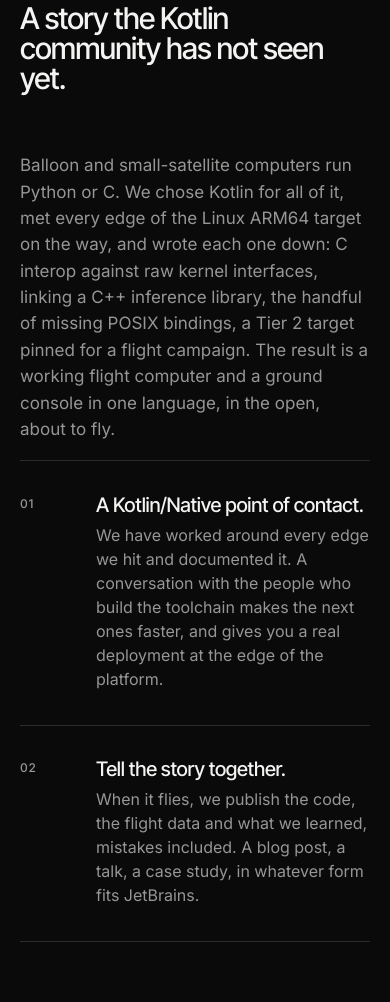
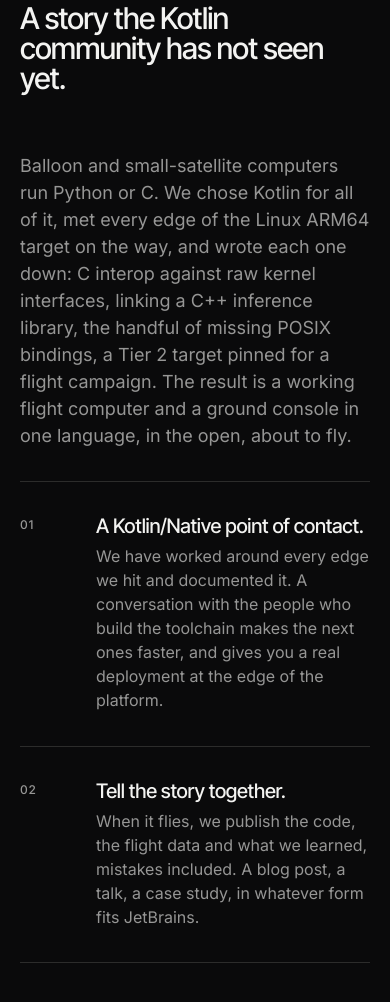
Before and after one commit to developerchunk/BosconSpace-web, a plain HTML site: page jetbrains.html in a window 390 px wide. Shown: the part 9248-10250 px from the top of the page. Drawn offline with nearby package versions, Linux system fonts and the light colour scheme.

Commit message:
JetBrains pitch section spans the full width: lede left, the two asks right; stacks under 960px

```diff
--- a/jetbrains.html
+++ b/jetbrains.html
@@ -26,11 +26,11 @@
     .facts .label { margin: 0; }
     @media (max-width: 960px) { .facts { grid-template-columns: repeat(2, 1fr); } }
     @media (max-width: 560px) { .facts { grid-template-columns: 1fr; } }
-    .asks { list-style: none; margin: 0; padding: 0; max-width: 820px; }
+    .asks { list-style: none; margin: 0; padding: 0; }
     .asks li { padding: clamp(24px, 4vh, 40px) 0; border-top: 1px solid var(--rule); display: grid; grid-template-columns: 56px 1fr; gap: 20px; }
     .asks li:last-child { border-bottom: 1px solid var(--rule); }
     .asks h3 { margin: 0 0 8px; font-family: var(--head); font-weight: 500; font-size: clamp(20px, 2.4vw, 28px); letter-spacing: -0.015em; }
-    .asks p { margin: 0; color: var(--fg-dim); max-width: 60ch; }
+    .asks p { margin: 0; color: var(--fg-dim); }
     .links { list-style: none; margin: 0; padding: 0; max-width: 820px; }
     .links li { border-top: 1px solid var(--rule); }
     .links li:last-child { border-bottom: 1px solid var(--rule); }
@@ -40,6 +40,10 @@
     .links small { display: block; color: var(--fg-dim); font-size: 15px; margin-top: 4px; }
     .sec__body { padding: 0 var(--gutter) clamp(80px, 12vh, 160px); }
     .sec__body > p { max-width: 64ch; color: var(--fg-dim); font-size: clamp(17px, 1.4vw, 20px); line-height: 1.55; margin: 0 0 18px; }
+    .sec__body--split { display: grid; grid-template-columns: 1fr 1.25fr; gap: clamp(32px, 6vw, 96px); align-items: start; }
+    .sec__body--split > p { max-width: none; font-size: clamp(18px, 1.6vw, 24px); line-height: 1.5; margin: 0; }
+    .sec__body--split .asks li:first-child { border-top: 0; padding-top: 0; }
+    @media (max-width: 960px) { .sec__body--split { grid-template-columns: 1fr; gap: 32px; } .sec__body--split .asks li:first-child { border-top: 1px solid var(--rule); padding-top: clamp(24px, 4vh, 40px); } }
   </style>
 </head>
 <body>
@@ -220,7 +224,7 @@
       <header class="sec sec--one">
         <h2 class="sec__title rv">A story the Kotlin community has not seen yet.</h2>
       </header>
-      <div class="sec__body">
+      <div class="sec__body sec__body--split">
         <p class="rv">Balloon and small-satellite computers run Python or C. We chose Kotlin for all of it, met every edge of the Linux ARM64 target on the way, and wrote each one down: C interop against raw kernel interfaces, linking a C++ inference library, the handful of missing POSIX bindings, a Tier 2 target pinned for a flight campaign. The result is a working flight computer and a ground console in one language, in the open, about to fly.</p>
         <ol class="asks">
           <li class="rv"><span class="label">01</span><div><h3>A Kotlin/Native point of contact.</h3><p>We have worked around every edge we hit and documented it. A conversation with the people who build the toolchain makes the next ones faster, and gives you a real deployment at the edge of the platform.</p></div></li>
```
